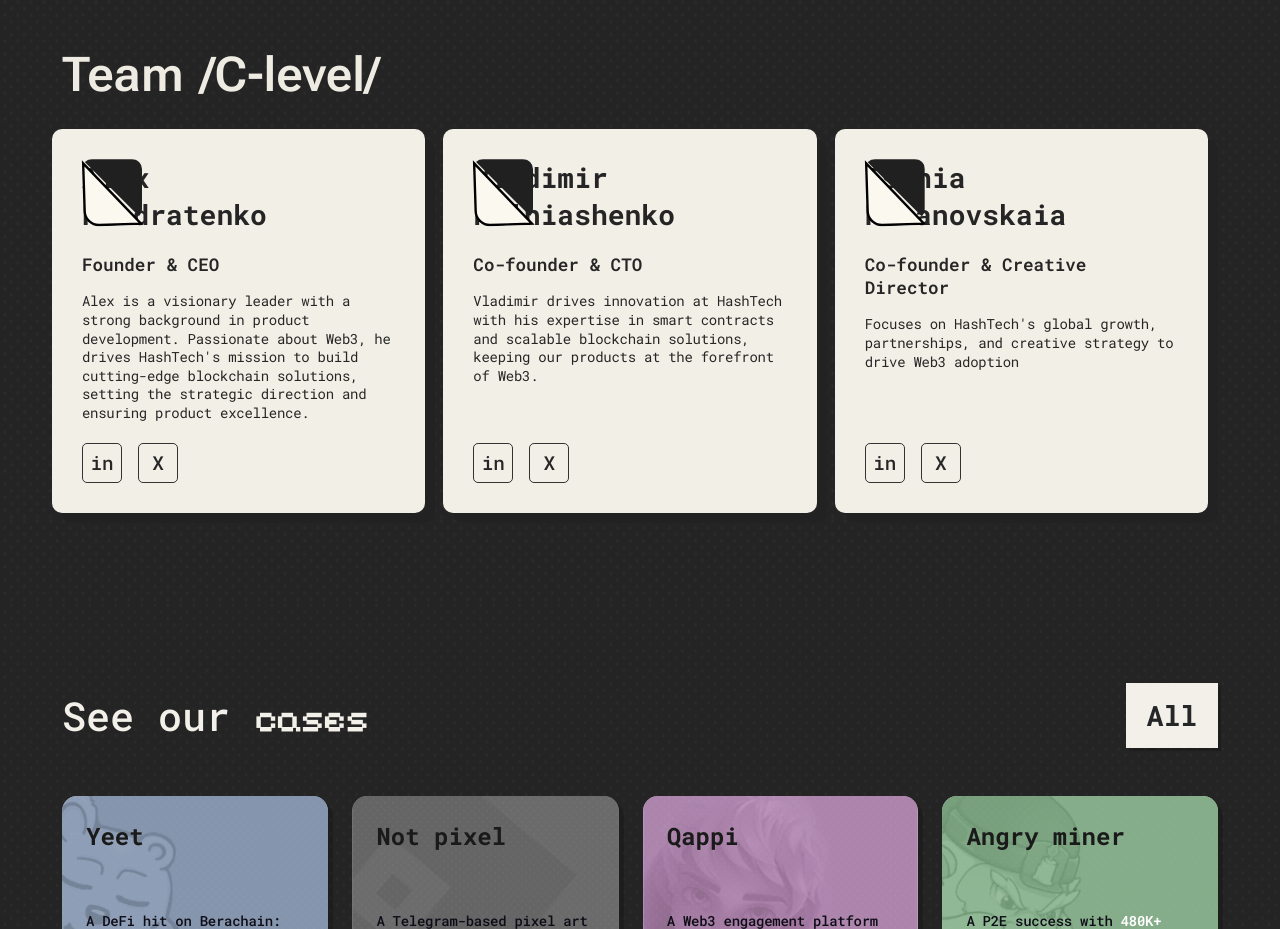
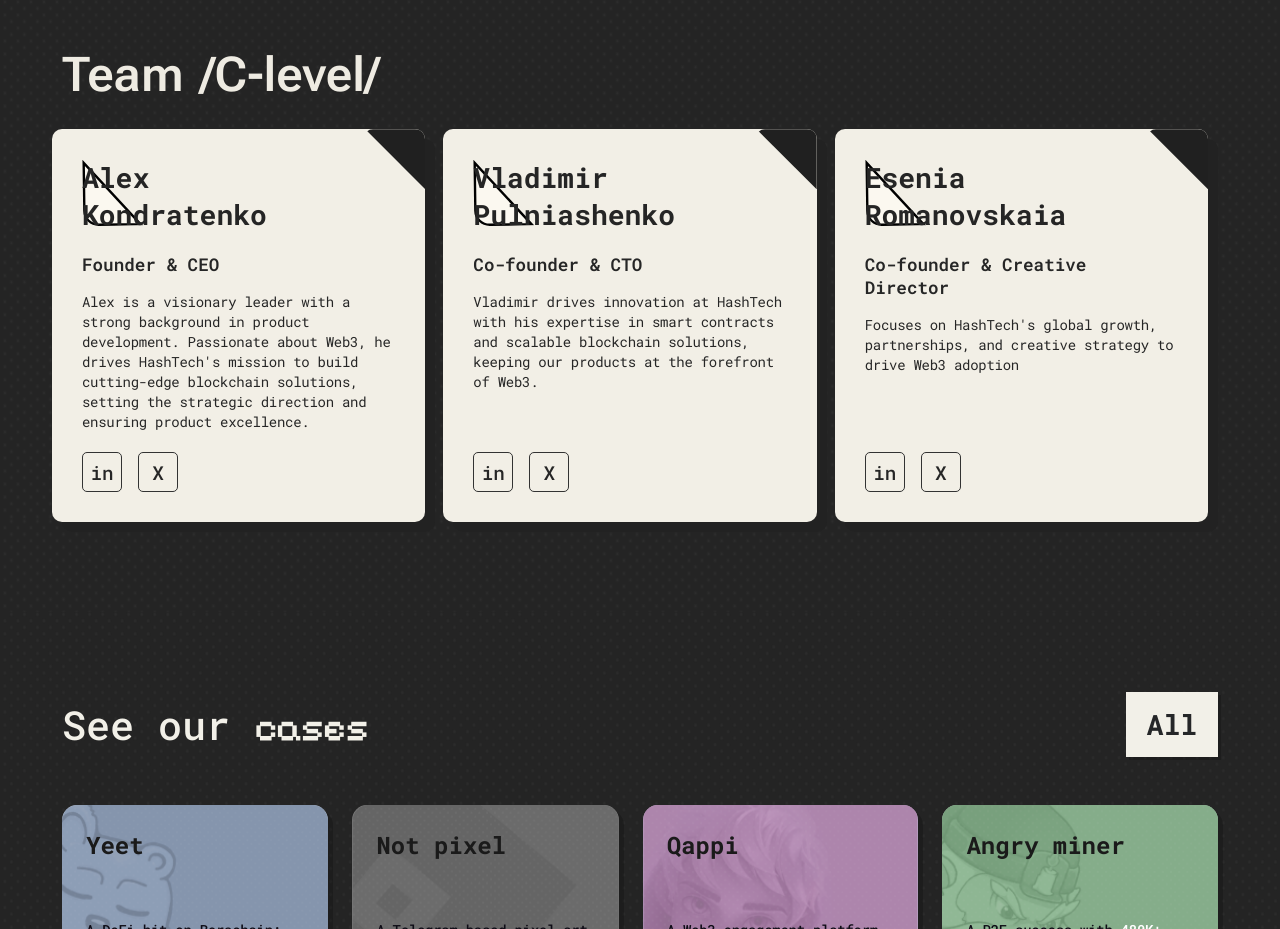
Before and after one commit to ArtemMikhailenko/HashTech, a Next.js app: page /about in a window 1280 px wide. Shown: the part 2760-3689 px from the top of the page. Built offline with nearby package versions, Linux system fonts and the light colour scheme.

Commit message:
edits logo

```diff
--- a/src/components/About/TeamSection/TeamSection.module.css
+++ b/src/components/About/TeamSection/TeamSection.module.css
@@ -18,8 +18,9 @@
   line-height: 225%;
   color: #eeebe2;
   padding-bottom: 10px;
-  font-family: "Roboto Flex", sans-serif;;
+  font-family: "Roboto Flex", sans-serif;
 }
+
 .sectionTitle span {
   padding-left: 5px;
 }
@@ -51,29 +52,37 @@
   height: 100%;
   margin: -10px 10px 10px -10px;
   box-shadow: 10px 10px 0 rgba(0, 0, 0, 0.1);
+  overflow: hidden; /* Add this to keep content contained */
 }
 
+/* Fixed dogEar positioning */
 .dogEar {
   position: absolute;
-  top: -1;
-  right: -1;
+  top: 0;
+  right: 0;
   width: 60px;
   height: 60px;
-  border-radius: 10px;
+  border-radius: 8px 0 0 0;
   background-color: #202020;
   clip-path: polygon(0 0, 100% 0, 100% 100%);
+  z-index: 2; /* Ensure proper stacking */
 }
-.cardContent svg{
+
+/* Fixed SVG positioning */
+.cardContent svg {
   position: absolute;
-  top: -6;
-  right:-5;
+  top: -3;
+  right: -3;
   z-index: 3;
-  rotate: -2deg;
+  transform: rotate(-1deg);
 }
+
 .memberInfo {
   display: flex;
   flex-direction: column;
   height: 100%;
+  position: relative; /* Ensure proper stacking */
+  z-index: 3; /* Place above the dogEar and SVG */
 }
 
 .memberName {
@@ -98,7 +107,6 @@
   font-weight: 400;
   font-size: 14px;
   line-height: 143%;
-  line-height: 133%;
   letter-spacing: -0.02em;
   color: #262626;
 }
--- a/src/components/About/TeamSection/TeamSection.tsx
+++ b/src/components/About/TeamSection/TeamSection.tsx
@@ -13,7 +13,7 @@ const TeamSection: React.FC = () => {
             <div className={styles.cardContent}>
               <div className={styles.dogEar}></div>
               <svg width="61" height="67" viewBox="0 0 61 67" fill="none" xmlns="http://www.w3.org/2000/svg">
-                <path d="M2.04558 51.1973L2.19531 3.41382L57.9075 65.6754L16.3037 65.5451C8.40442 65.5203 2.02083 59.0966 2.04558 51.1973Z" fill="#FBF8F0" stroke="black" stroke-width="2.38384" />
+                <path d="M2.04558 51.1973L2.19531 3.41382L57.9075 65.6754L16.3037 65.5451C8.40442 65.5203 2.02083 59.0966 2.04558 51.1973Z" fill="#FBF8F0" stroke="black" strokeWidth="2.38384" />
               </svg>
               <div className={styles.memberInfo}>
                 <h3 className={styles.memberName}>Alex<br />Kondratenko</h3>
@@ -41,7 +41,7 @@ const TeamSection: React.FC = () => {
             <div className={styles.cardContent}>
               <div className={styles.dogEar}></div>
               <svg width="61" height="67" viewBox="0 0 61 67" fill="none" xmlns="http://www.w3.org/2000/svg">
-                <path d="M2.04558 51.1973L2.19531 3.41382L57.9075 65.6754L16.3037 65.5451C8.40442 65.5203 2.02083 59.0966 2.04558 51.1973Z" fill="#FBF8F0" stroke="black" stroke-width="2.38384" />
+                <path d="M2.04558 51.1973L2.19531 3.41382L57.9075 65.6754L16.3037 65.5451C8.40442 65.5203 2.02083 59.0966 2.04558 51.1973Z" fill="#FBF8F0" stroke="black" strokeWidth="2.38384" />
               </svg>
               <div className={styles.memberInfo}>
                 <h3 className={styles.memberName}>Vladimir<br />Pulniashenko</h3>
@@ -69,7 +69,7 @@ const TeamSection: React.FC = () => {
             <div className={styles.cardContent}>
               <div className={styles.dogEar}></div>
               <svg width="61" height="67" viewBox="0 0 61 67" fill="none" xmlns="http://www.w3.org/2000/svg">
-                <path d="M2.04558 51.1973L2.19531 3.41382L57.9075 65.6754L16.3037 65.5451C8.40442 65.5203 2.02083 59.0966 2.04558 51.1973Z" fill="#FBF8F0" stroke="black" stroke-width="2.38384" />
+                <path d="M2.04558 51.1973L2.19531 3.41382L57.9075 65.6754L16.3037 65.5451C8.40442 65.5203 2.02083 59.0966 2.04558 51.1973Z" fill="#FBF8F0" stroke="black" strokeWidth="2.38384" />
               </svg>
               <div className={styles.memberInfo}>
                 <h3 className={styles.memberName}>Esenia<br />Romanovskaia</h3>
```
